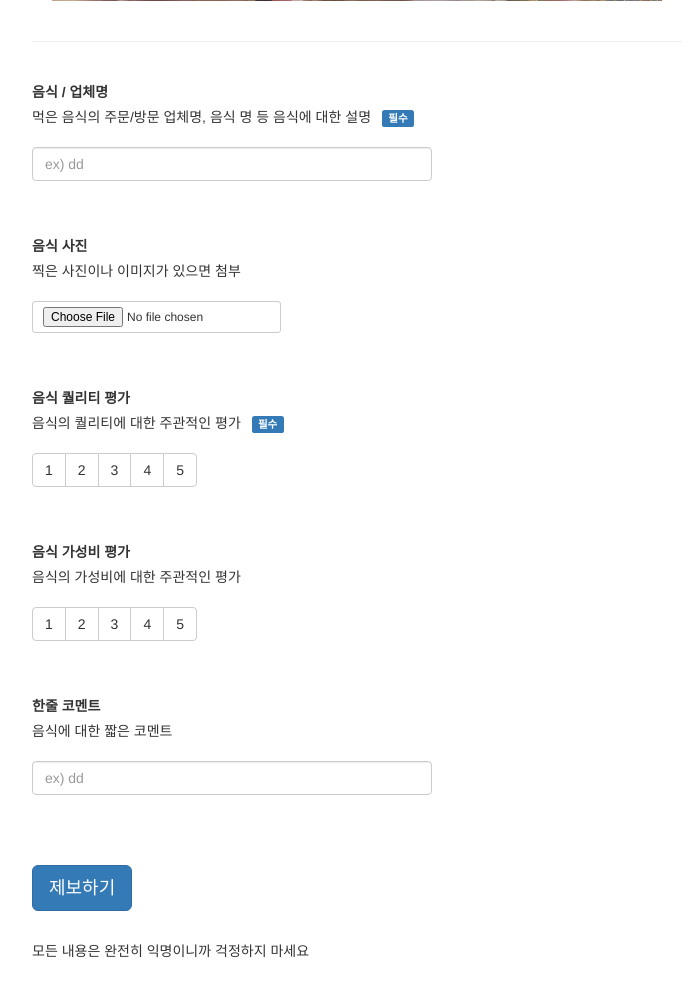
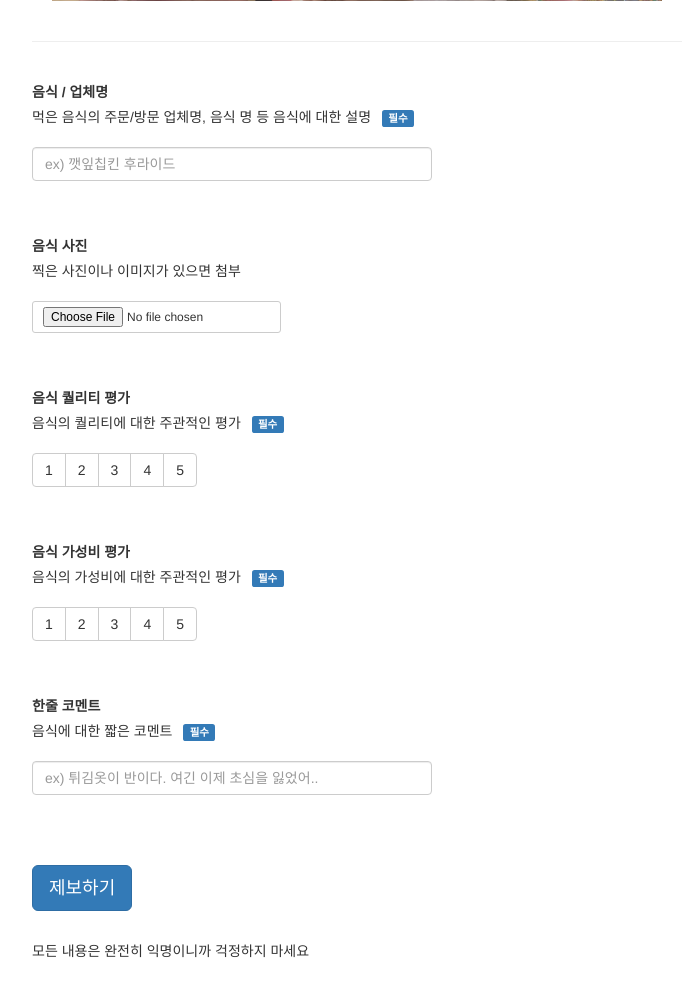
Before and after one commit to mu29/udaemuk, a Flask app: page /report/ in a window 1280 px wide. Shown: the part 757-1740 px from the top of the page, without its empty margins (283-976 px from the left). Run offline with Flask 2, Linux system fonts and the light colour scheme; some libraries are stand-ins or nearby versions.

Commit message:
force some inputs

```diff
--- a/templates/report.html
+++ b/templates/report.html
@@ -35,14 +35,14 @@
                 <img src="/static/img/banner.png" class="img-responsive" alt="Responsive image">
             </div>
 
-            <form action="" method=post enctype=multipart/form-data>
+            <form action="" method="post" enctype="multipart/form-data" id="report">
                 <div class="form-group">
                     <label for="name">음식 / 업체명</label>
                     <p>
                         먹은 음식의 주문/방문 업체명, 음식 명 등 음식에 대한 설명
                         <span class="label label-primary">필수</span>
                     </p>
-                    <input type="text" class="form-control" name="name" placeholder="ex) dd">
+                    <input type="text" class="form-control" name="name" placeholder="ex) 깻잎칩킨 후라이드" required="true">
                 </div>
 
                 <div class="form-group">
@@ -61,7 +61,7 @@
                     </p>
                     <div class="btn-group" data-toggle="buttons">
                         <label class="btn btn-default">
-                            <input type="radio" name="quality" value="1" autocomplete="off"> 1
+                            <input type="radio" name="quality" value="1" autocomplete="off">1
                         </label>
                         <label class="btn btn-default">
                             <input type="radio" name="quality" value="2" autocomplete="off">2
@@ -80,10 +80,13 @@
 
                 <div class="form-group">
                     <label >음식 가성비 평가</label>
-                    <p>음식의 가성비에 대한 주관적인 평가</p>
+                    <p>
+                        음식의 가성비에 대한 주관적인 평가
+                        <span class="label label-primary">필수</span>
+                    </p>
                     <div class="btn-group" data-toggle="buttons">
                         <label class="btn btn-default">
-                            <input type="radio" name="cost" value="1" autocomplete="off"> 1
+                            <input type="radio" name="cost" value="1" autocomplete="off">1
                         </label>
                         <label class="btn btn-default">
                             <input type="radio" name="cost" value="2" autocomplete="off">2
@@ -102,14 +105,15 @@
 
                 <div class="form-group">
                     <label for="comment">한줄 코멘트</label>
-                    <p>음식에 대한 짧은 코멘트</p>
-                    <input type="text" class="form-control" name="comment" placeholder="ex) dd">
+                    <p>
+                        음식에 대한 짧은 코멘트
+                        <span class="label label-primary">필수</span>
+                    </p>
+                    <input type="text" class="form-control" name="comment" placeholder="ex) 튀김옷이 반이다. 여긴 이제 초심을 잃었어.." required="true">
                 </div>
 
                 <div class="submit">
-                    <p>
-                        <input type="submit" class="btn btn-primary btn-lg" value="제보하기">
-                    </p>
+                    <p><input type="submit" class="btn btn-primary btn-lg" value="제보하기"></p>
                     <p> 모든 내용은 완전히 익명이니까 걱정하지 마세요</p>
                 </div>
             </form>
@@ -124,5 +128,25 @@
 
         <script src="https://ajax.googleapis.com/ajax/libs/jquery/1.11.2/jquery.min.js"></script>
         <script src="/static/js/bootstrap.min.js"></script>
+        <script type="text/javascript">
+        $("form").submit(function(e) {
+            var ref = $(this).find("[required]");
+            $(ref).each(function() {
+                if ($(this).val() == '') {
+                    alert('필수 항목을 모두 채워주세요!');
+                    $(this).focus();
+                    e.preventDefault();
+                    return false;
+                }
+            });
+
+            if (!$('input[name="quality"]:checked').val() || !$('input[name="cost"]:checked').val()) {
+                alert('필수 항목을 모두 채워주세요!');
+                return false;
+            }
+
+            return true;
+        });
+        </script>
     </body>
 </html>
```
